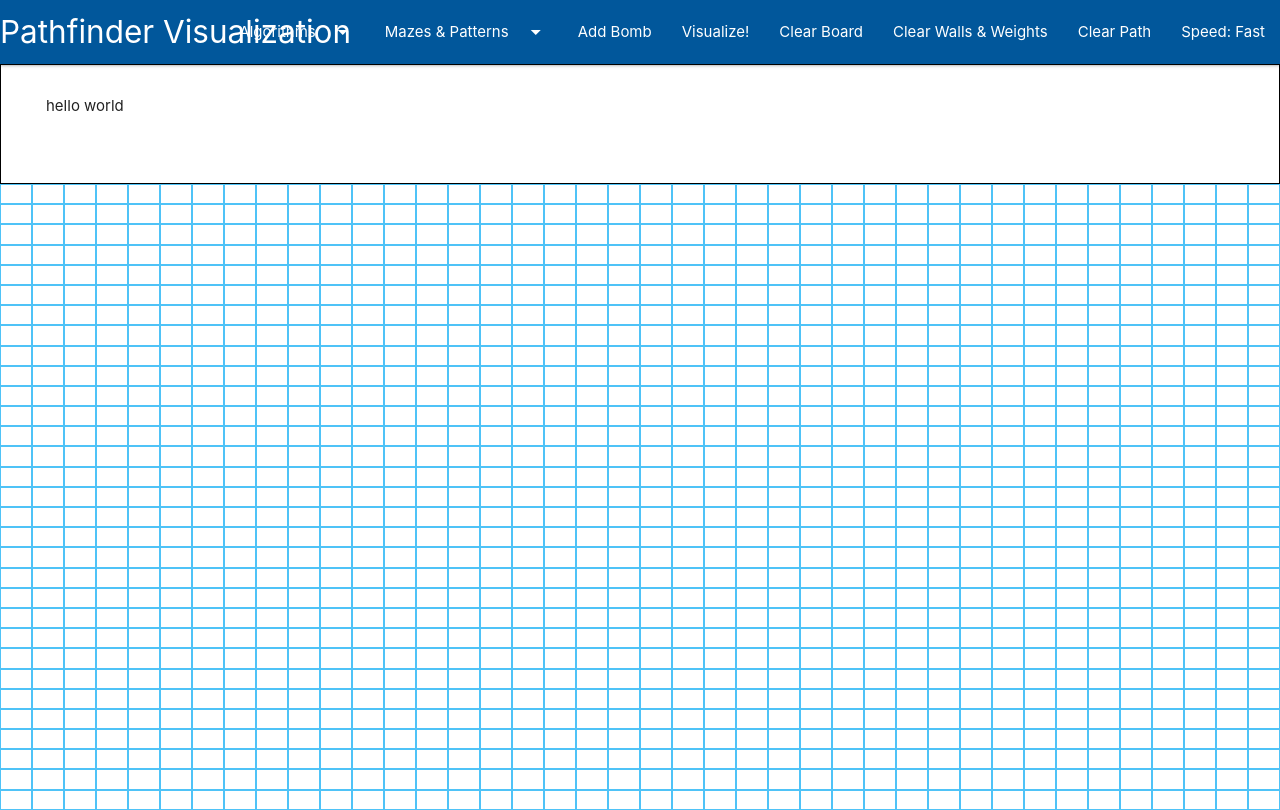
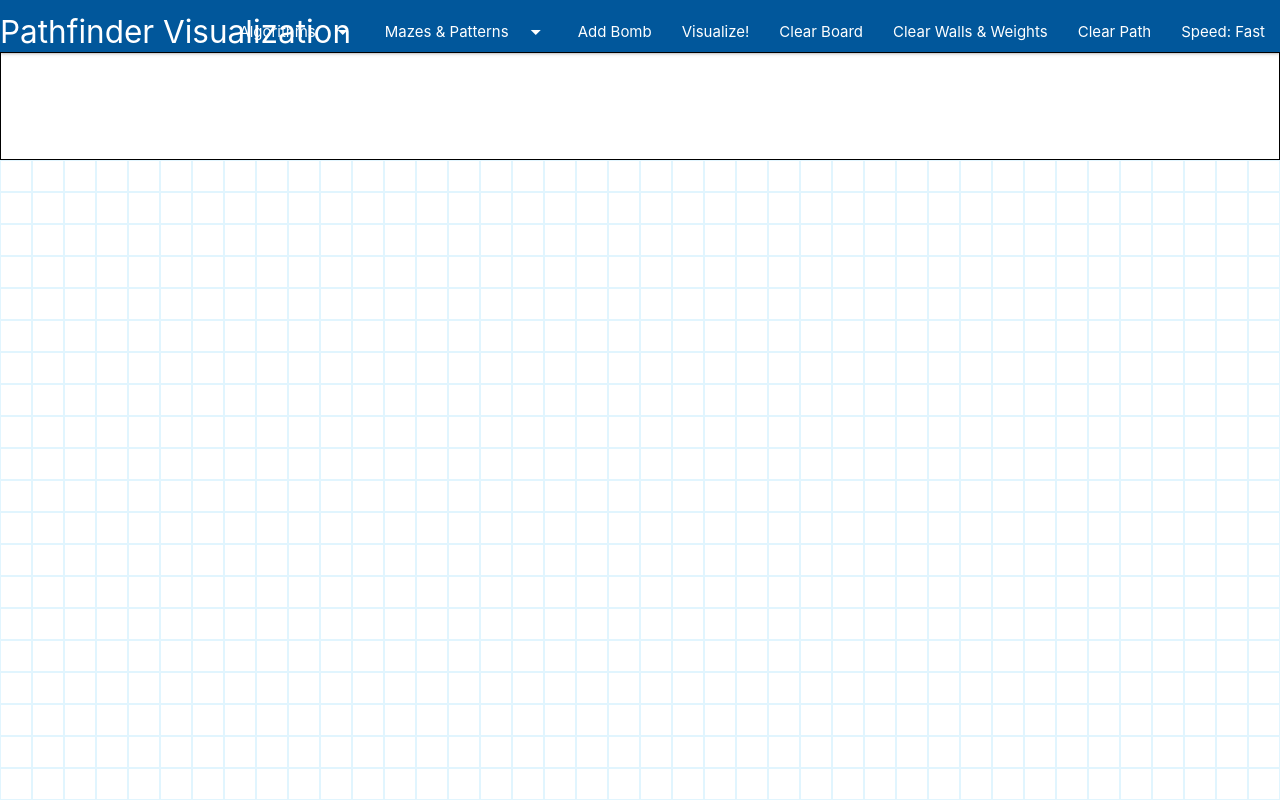
Before and after one commit to dteo318/pathfinding-algorithm-visualization-webapp, a plain HTML site: page index.html in a window 1280 px wide. Drawn offline with nearby package versions, Linux system fonts and the light colour scheme.

Commit message:
Made path grid's cell height even with no overflow

```diff
--- a/index.html
+++ b/index.html
@@ -79,9 +79,7 @@
       </div>
     </nav>
     <!-- Identifying what each icon means -->
-    <div id="icons-bar">
-      <p>hello world</p>
-    </div>
+    <div id="icons-bar"></div>
     <!-- Grid for drawing path -->
     <div id="path-grid"></div>
     <!-- JQuery -->
--- a/main.js
+++ b/main.js
@@ -8,7 +8,7 @@ function makeRows(rows, cols) {
   }
 }
 
-const GRID_ROWS = 31;
+const GRID_ROWS = 20;
 const GRID_COLUMNS = 40;
 
 makeRows(GRID_ROWS, GRID_COLUMNS);
--- a/style.css
+++ b/style.css
@@ -7,29 +7,31 @@
   box-sizing: border-box;
 }
 
+body {
+  height: 100vh;
+}
+
+nav {
+  height: 6.5%;
+}
+
 #icons-bar {
   padding: 1rem 3rem;
-  height: 15vh;
+  height: 13.5%;
   /* Temporary border for easier designing */
   border: 1px black solid;
 }
-/*
-#path-grid {
-  height: 100vh;
-  display: grid;
-  grid-template-columns: repeat(5, 1fr);
-  grid-template-rows: repeat(5, 1fr);
-} */
 
 #path-grid {
   display: grid;
   grid-template-rows: repeat(var(--grid-rows), 1fr);
   grid-template-columns: repeat(var(--grid-cols), 1fr);
   margin: 0;
+  height: 80%;
 }
-/* TODO Add height and width (maybe) variable to make it more responsive */
+
 .grid-item {
-  border: 1px solid #4fc3f7;
+  border: 1px solid #e1f5fe;
   text-align: center;
-  height: 2.525vh;
+  height: 100%;
 }
```
